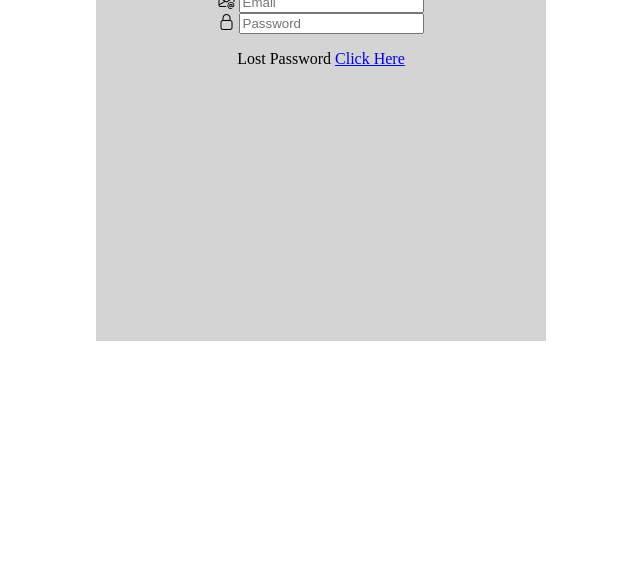
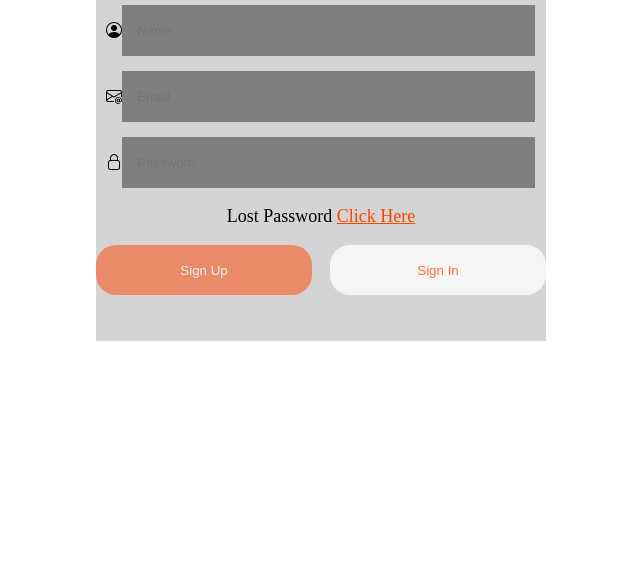
Before and after one commit to isamwandawiro/log-in-form, a plain HTML site: page index.html in a window 1280 px wide. Shown: the part 217-800 px from the top of the page, without its empty margins (288-928 px from the left). Drawn offline with nearby package versions, Linux system fonts and the light colour scheme.

Commit message:
added index.js

```diff
--- a/index.html
+++ b/index.html
@@ -10,12 +10,12 @@
 </head>
 <body>
   <div class="container">
-      <h1>
+      <h1 id="title">
        Sign Up
       </h1>
       <form >
         <div class="input-group">
-          <div class="input-field">
+          <div class="input-field" id="nameField">
             <i class="bi bi-person-circle"></i>
             <input type="text" placeholder="Name">
           </div>
@@ -30,11 +30,15 @@
       <p>Lost Password
         <a href="#">Click Here</a>
       </p>
-
-
-        </div>
+    </div>
+      <div class="btn-field">
+        <button type="button"id="signupBtn">Sign Up
+        </button>
+        <button type="button" class="disable" id="signinBtn">Sign In</button>
+      </div>
       </form>
     </div>
   </div>
+  <script src="/index.js"></script>
 </body>
 </html>
--- /dev/null
+++ b/index.js
@@ -0,0 +1,17 @@
+let signupBtn = document.getElementById("signupBtn");
+let signinBtn = document.getElementById("signinBtn");
+let nameField = document.getElementById("nameField");
+let title = document.getElementById("title");
+
+signinBtn.onclick = function () {
+  nameField.style.maxHeight = "0";
+  title.innerHTML = "Sign In";
+  signupBtn.classList.add("disable");
+  signinBtn.classList.remove("disable");
+}
+signupBtn.onclick = function () {
+  nameField.style.maxHeight = "60px";
+  title.innerHTML = "Sign Up";
+  signupBtn.classList.remove("disable");
+  signinBtn.classList.add("disable");
+};
--- a/style.css
+++ b/style.css
@@ -16,3 +16,57 @@ body{
   text-align: center;
   margin-top: 100px;
 }
+h1{
+  font-size: 30px;
+  margin-top: 60px;
+  color: rgba(255, 68, 0, 0.838);
+}
+.input-field{
+  margin: 15px 0;
+  border-radius: 3px;
+  display: flex;
+  align-items: center;
+  max-height: 65px;
+  transition: max-height 0.5s;
+  overflow: hidden;
+}
+input{
+  background:rgba(41, 40, 40, 0.489);
+  width: 85%;
+  border: 0;
+  outline: 0;
+  padding: 18px 15px;
+
+}
+i{
+  margin-left: 10px;
+
+}
+form p{
+  text-align: center;
+  font-size: 18px;
+}
+form p a{
+  color: orangered;
+}
+.btn-field{
+  width: 100%;
+  display: flex;
+  justify-content: space-between;
+}
+.btn-field button{
+   background:rgba(255, 68, 0, 0.509);
+   color: whitesmoke;
+   height: 50px;
+   border-radius: 20px;
+   cursor: pointer;
+   flex-basis: 48%;
+   border: 0;
+   outline: 0;
+   transition: background 1s;
+
+}
+.btn-field button.disable{
+  background-color: whitesmoke;
+  color: rgba(255, 68, 0, 0.769);
+}
```
